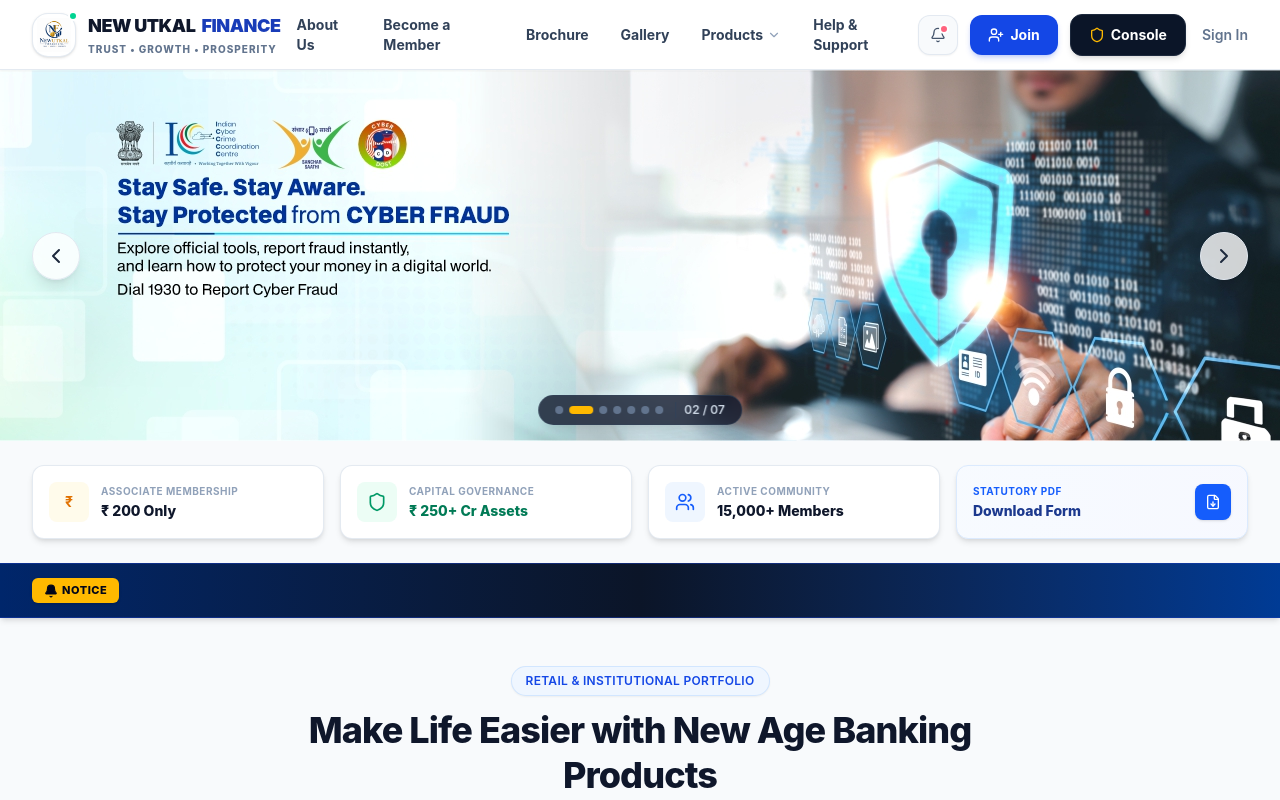
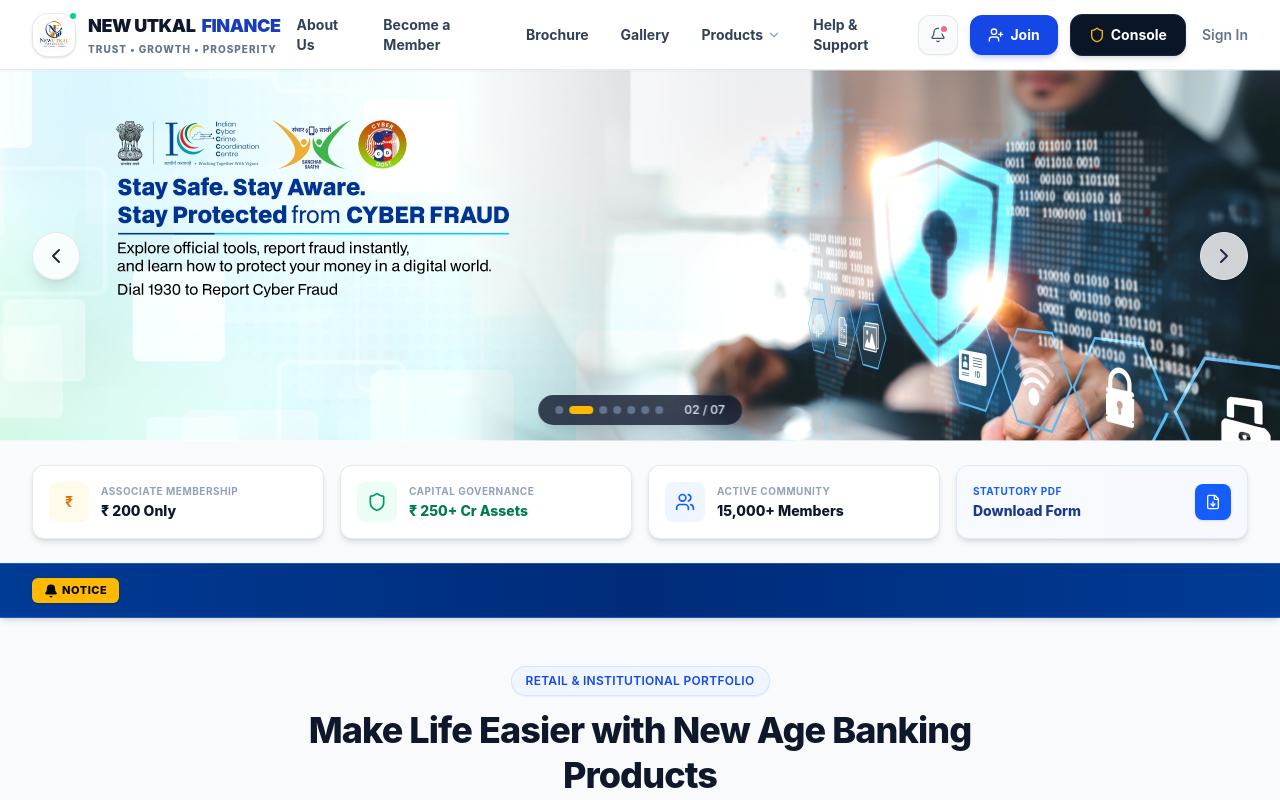
Before and after one commit to malati23/utkal-finance, a React (Vite) app: page / in a window 1280 px wide. Shown: the top 800 px of the page. Built offline with nearby package versions, Linux system fonts and the light colour scheme.

Commit message:
Update Notice ticker background to rich royal blue gradient

```diff
--- a/src/components/home/NoticeTicker.jsx
+++ b/src/components/home/NoticeTicker.jsx
@@ -3,12 +3,12 @@ import { Bell } from 'lucide-react';
 
 export function NoticeTicker() {
   return (
-    <section className="my-4 bg-gradient-to-r from-[#00266B] via-[#0B1528] to-[#003B95] text-white py-3 px-4 sm:px-8 border-y border-blue-800/50 shadow-md relative z-10">
+    <section className="my-4 bg-gradient-to-r from-[#003B95] via-[#002B7A] to-[#003B95] text-white py-3 px-4 sm:px-8 border-y border-blue-500/50 shadow-md relative z-10">
       <div className="max-w-7xl mx-auto flex items-center gap-4">
         <span className="bg-amber-400 text-slate-950 text-[11px] font-extrabold px-3 py-1 rounded-md uppercase tracking-wider shrink-0 flex items-center gap-1 shadow-sm z-10">
           <Bell className="w-3.5 h-3.5 fill-slate-950" /> Notice
         </span>
-        <div className="overflow-hidden relative w-full text-xs sm:text-sm font-medium text-slate-200">
+        <div className="overflow-hidden relative w-full text-xs sm:text-sm font-medium text-slate-100">
           <marquee behavior="scroll" direction="left" scrollamount="6" className="py-0.5">
             <span className="mx-4">
               📢 <strong>Revision in Term Deposit Rates:</strong> Earn up to <strong>8.25% p.a.</strong> on Fixed Deposits and <strong>8.50% p.a.</strong> for Senior Citizens w.e.f. Q1 FY 2026-27.
```
